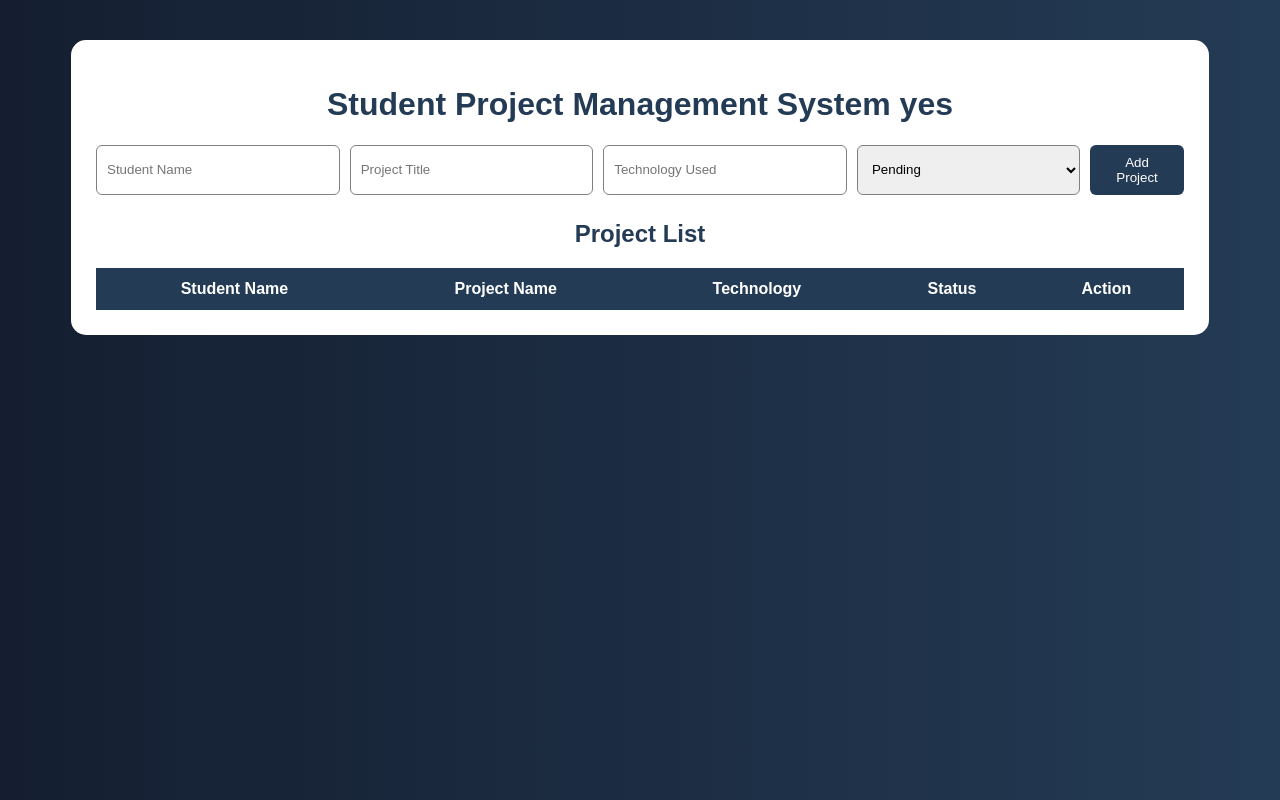
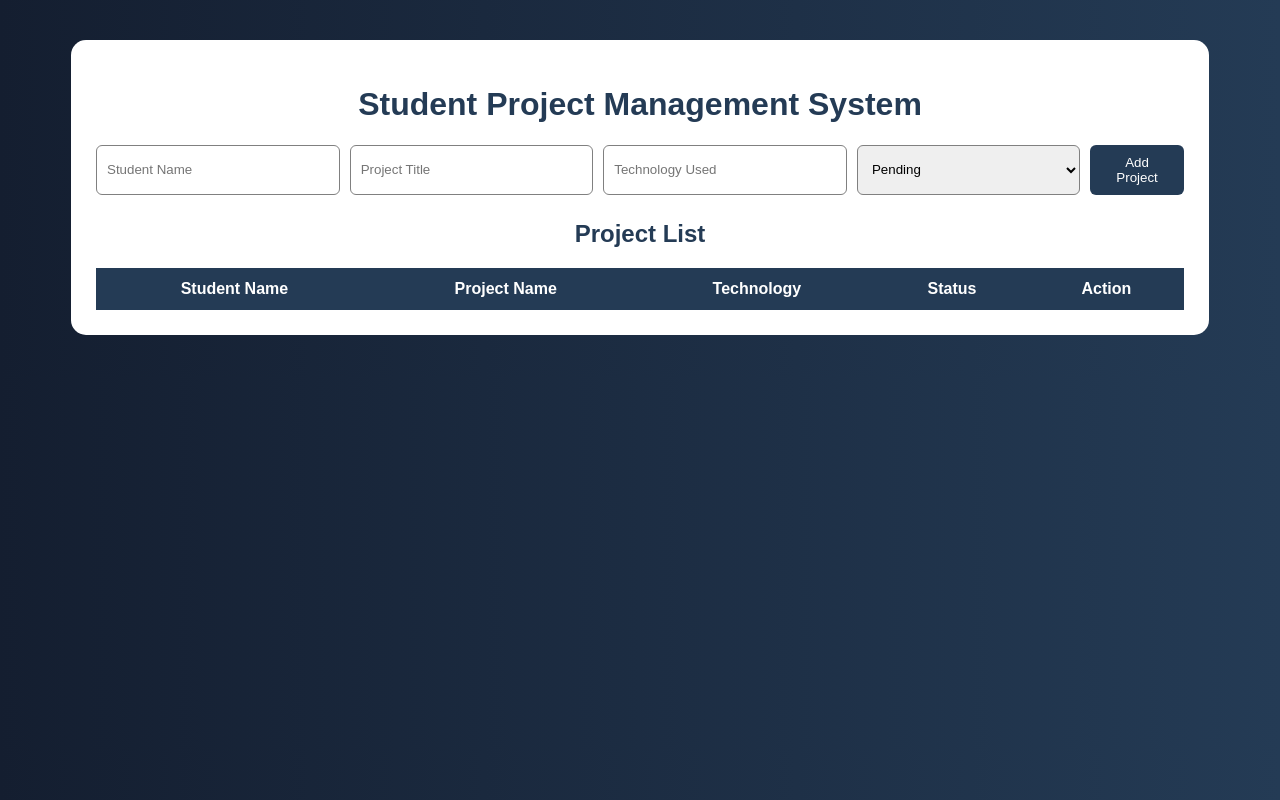
Before and after one commit to narayanatavva123/student-project-management-system, a website: page public/index.html in a window 1280 px wide. Drawn offline with Linux system fonts and the light colour scheme; no server answers.

Commit message:
Update index.html

```diff
--- a/public/index.html
+++ b/public/index.html
@@ -7,7 +7,7 @@
 <body>
 
 <div class="container">
-  <h1>Student Project Management System yes </h1>
+  <h1>Student Project Management System  </h1>
 
   <div class="form-box">
     <input type="text" id="studentName" placeholder="Student Name">
```
